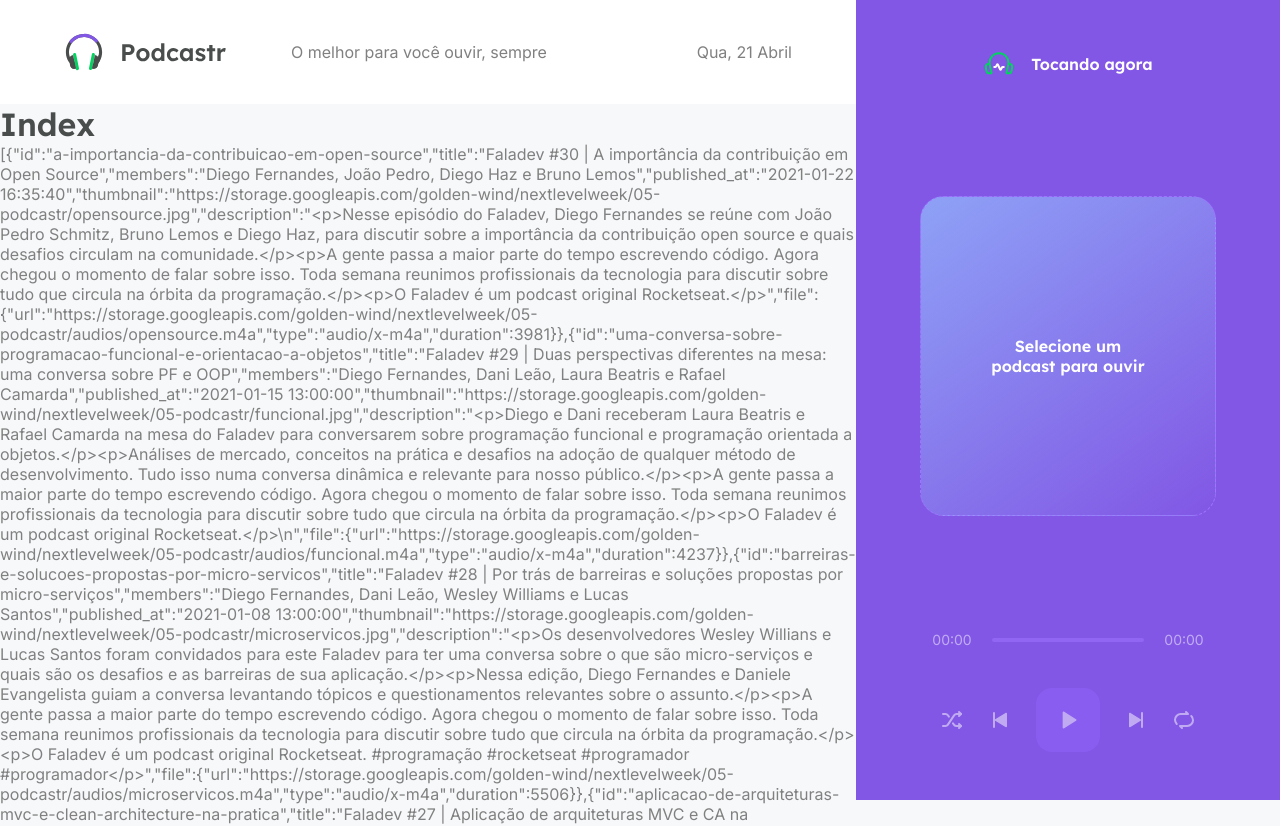
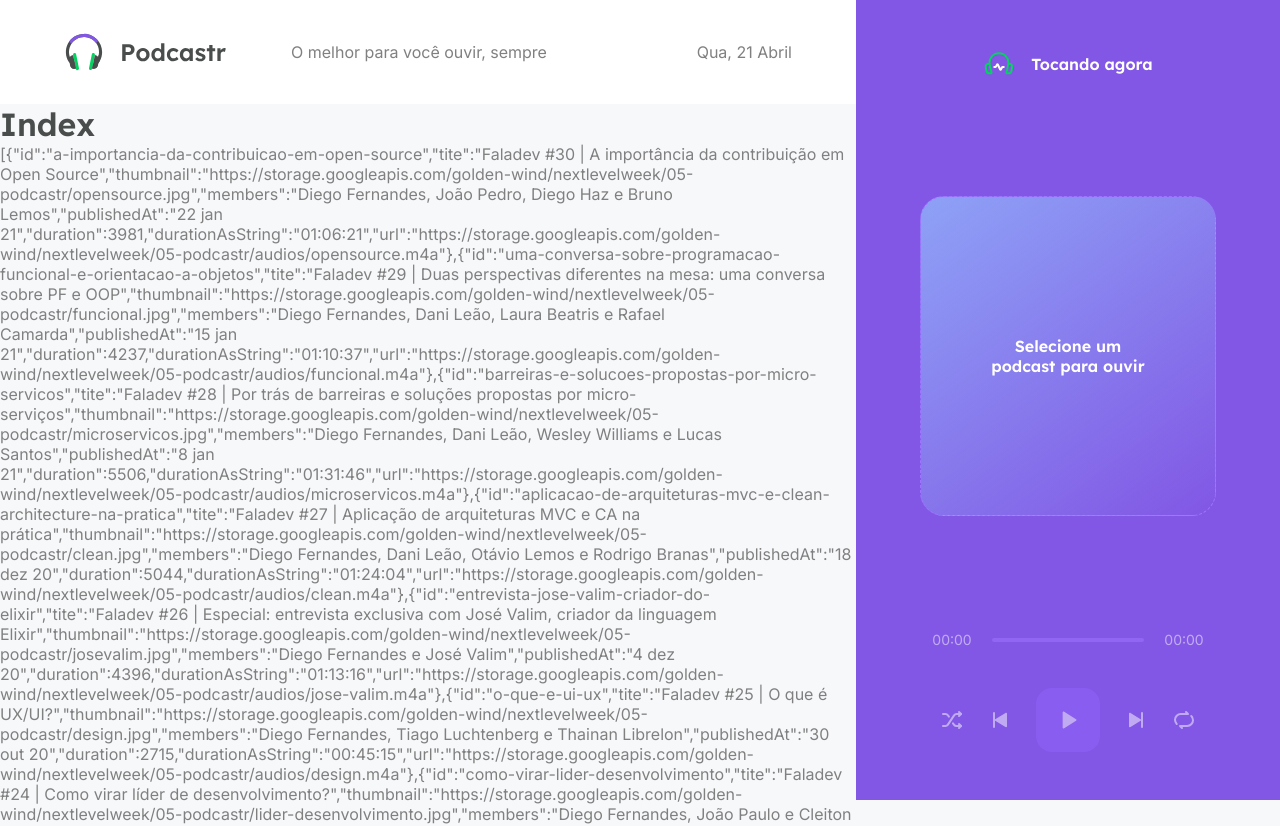
Before and after one commit to vitorrafael/Podcastr, a Next.js app: page / in a window 1280 px wide. Shown: the top 826 px of the page. Built offline with nearby package versions, Linux system fonts and the light colour scheme; data requests are answered from the project's data file.

Commit message:
Formats data when fetching from server

```diff
--- a/src/pages/index.tsx
+++ b/src/pages/index.tsx
@@ -1,18 +1,18 @@
 import { GetStaticProps } from 'next';
+import { format, parseISO } from 'date-fns';
+import { ptBR } from 'date-fns/locale';
 import { api } from '../services/api';
+import convertDurationToTimeString from '../utils/convertDurationToTimeString';
 
 type Episode = {
-    id: string;
-    title: string;
-    members: string;
-    published_at: string;
-    thumbnail: string;
-    description: string;
-    file: {
-      url: string;
-      type: string;
-      duration: number
-    }
+  id: string;
+  title: string;
+  members: string;
+  publishedAt: string;
+  thumbnail: string;
+  duration: number;
+  durationAsString: string;
+  url: string;
 };
 
 type HomeProps = {
@@ -37,9 +37,22 @@ export const getStaticProps: GetStaticProps = async () => {
     }
   });
 
+  const episodes: Array<Episode> = data.map(episode => {
+    return {
+      id: episode.id,
+      tite: episode.title,
+      thumbnail: episode.thumbnail,
+      members: episode.members,
+      publishedAt: format(parseISO(episode.published_at), 'd MMM yy', { locale: ptBR }),
+      duration: Number(episode.file.duration),
+      durationAsString: convertDurationToTimeString(Number(episode.file.duration)),
+      url: episode.file.url,
+    }
+  })
+
   return {
     props: {
-      episodes: data
+      episodes
     },
     revalidate: 60 * 60 * 8,
   }
--- /dev/null
+++ b/src/utils/convertDurationToTimeString.js
@@ -0,0 +1,10 @@
+"use strict";
+exports.__esModule = true;
+function convertDurationToTimeString(duration) {
+    var hours = Math.floor(duration / 3600);
+    var minutes = Math.floor(duration % 3600 / 60);
+    var seconds = duration % 60;
+    var timeString = [hours, minutes, seconds].map(function (unit) { return String(unit).padStart(2, '0'); }).join(':');
+    return timeString;
+}
+exports["default"] = convertDurationToTimeString;
--- /dev/null
+++ b/src/utils/convertDurationToTimeString.ts
@@ -0,0 +1,9 @@
+export default function convertDurationToTimeString(duration: number): string {
+    const hours: number = Math.floor(duration / 3600);
+    const minutes: number = Math.floor(duration % 3600 / 60);
+    const seconds: number = duration % 60;
+
+    const timeString = [hours, minutes, seconds].map(unit => String(unit).padStart(2, '0')).join(':');
+
+    return timeString;
+}
```
